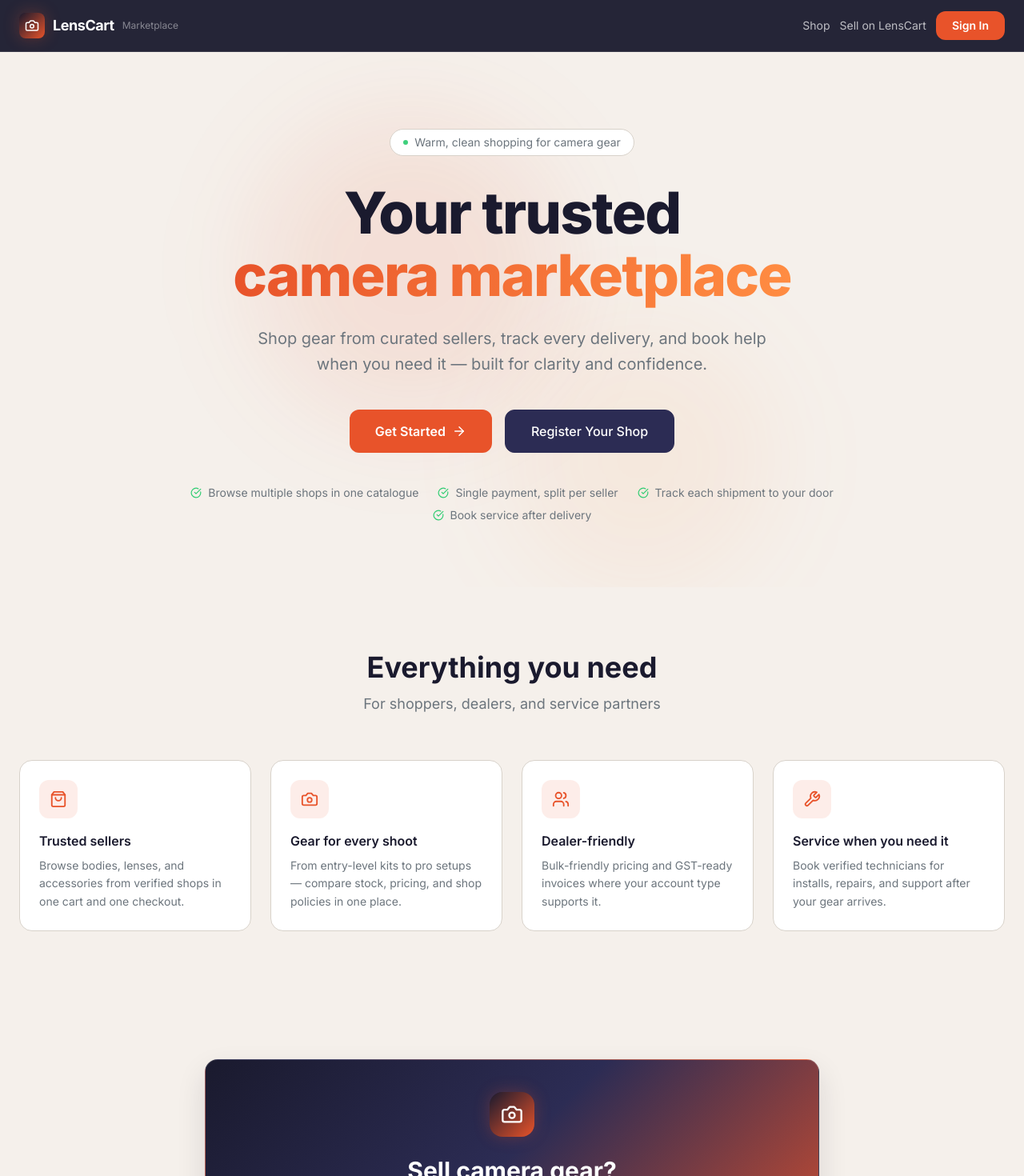
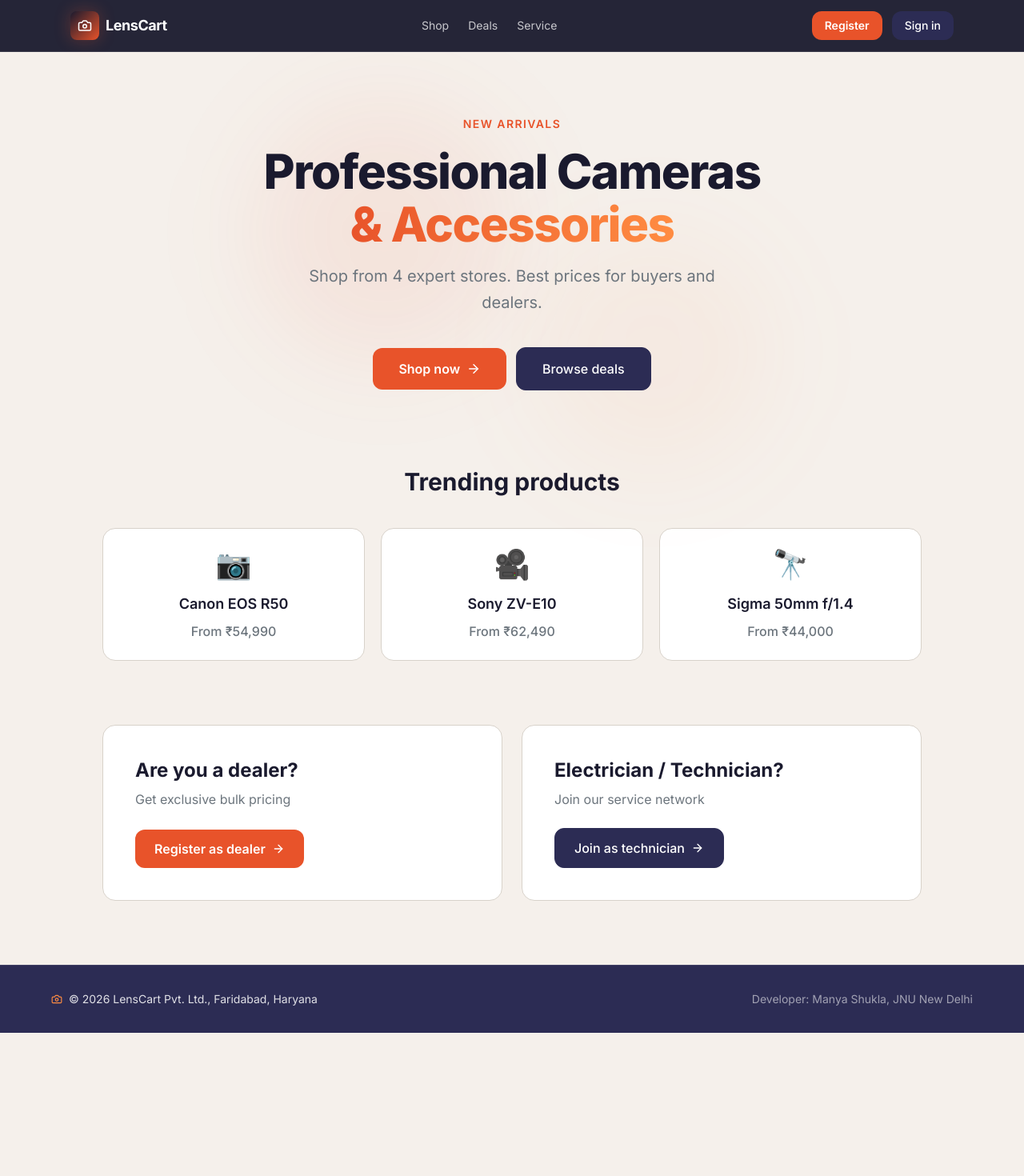
Before and after one commit to shukla-manya/evision-platform-, a Next.js app in the folder frontend-web/: page / in a window 1280 px wide. Shown: the top 1470 px of the page at 80% size. After the commit the page ends 1291 px from the top, so only its background shows below. Built offline with nearby package versions, Linux system fonts and the light colour scheme.

Commit message:
feat: update features and improve system performance

```diff
--- a/frontend-web/app/page.tsx
+++ b/frontend-web/app/page.tsx
@@ -1,137 +1,141 @@
 'use client';
+
 import Link from 'next/link';
-import { Camera, ShoppingBag, Wrench, Users, ArrowRight, CheckCircle } from 'lucide-react';
+import { Camera, ArrowRight } from 'lucide-react';
 
-const features = [
-  { icon: ShoppingBag, title: 'Trusted sellers', desc: 'Browse bodies, lenses, and accessories from verified shops in one cart and one checkout.' },
-  { icon: Camera, title: 'Gear for every shoot', desc: 'From entry-level kits to pro setups — compare stock, pricing, and shop policies in one place.' },
-  { icon: Users, title: 'Dealer-friendly', desc: 'Bulk-friendly pricing and GST-ready invoices where your account type supports it.' },
-  { icon: Wrench, title: 'Service when you need it', desc: 'Book verified technicians for installs, repairs, and support after your gear arrives.' },
-];
-
-const steps = [
-  'Browse multiple shops in one catalogue',
-  'Single payment, split per seller',
-  'Track each shipment to your door',
-  'Book service after delivery',
+const trending = [
+  { emoji: '📷', name: 'Canon EOS R50', price: 'From ₹54,990' },
+  { emoji: '🎥', name: 'Sony ZV-E10', price: 'From ₹62,490' },
+  { emoji: '🔭', name: 'Sigma 50mm f/1.4', price: 'From ₹44,000' },
 ];
 
 export default function HomePage() {
   return (
     <main className="min-h-screen bg-ev-bg overflow-x-hidden">
-      <nav className="ev-header z-50">
-        <div className="max-w-7xl mx-auto px-6 h-16 flex items-center justify-between">
-          <div className="flex items-center gap-2.5">
-            <div className="w-8 h-8 bg-gradient-primary rounded-lg flex items-center justify-center shadow-ev-glow">
+      <header className="ev-header z-50">
+        <div className="max-w-6xl mx-auto px-4 sm:px-6 h-16 flex items-center justify-between gap-3">
+          <Link href="/" className="flex items-center gap-2 shrink-0 min-w-0">
+            <div className="w-9 h-9 bg-gradient-primary rounded-lg flex items-center justify-center shadow-ev-glow shrink-0">
               <Camera size={18} className="text-white" />
             </div>
-            <span className="text-white font-bold text-lg tracking-tight">LensCart</span>
-            <span className="text-white/45 text-xs hidden sm:block">Marketplace</span>
-          </div>
-          <div className="flex items-center gap-3">
-            <Link href="/shop" className="text-white/70 hover:text-white text-sm transition-colors">
+            <span className="text-white font-bold text-lg tracking-tight truncate">LensCart</span>
+          </Link>
+
+          <nav
+            className="flex items-center gap-4 sm:gap-6 text-sm text-white/75 overflow-x-auto max-w-[55vw] sm:max-w-none no-scrollbar"
+            aria-label="Primary"
+          >
+            <Link href="/shop" className="hover:text-white whitespace-nowrap shrink-0 transition-colors">
               Shop
             </Link>
-            <Link href="/admin/register" className="text-white/70 hover:text-white text-sm transition-colors">
-              Sell on LensCart
+            <Link href="/#trending" className="hover:text-white whitespace-nowrap shrink-0 transition-colors">
+              Deals
             </Link>
-            <Link href="/login" className="ev-btn-primary text-sm py-2 px-5">
-              Sign In
+            <Link href="/login" className="hover:text-white whitespace-nowrap shrink-0 transition-colors">
+              Service
+            </Link>
+          </nav>
+
+          <div className="flex items-center gap-2 sm:gap-3 shrink-0">
+            <Link
+              href="/login"
+              className="text-white/90 text-sm font-medium px-3 py-2 rounded-lg hover:bg-white/10 transition-colors hidden xs:inline"
+            >
+              Sign in
+            </Link>
+            <Link href="/register" className="text-white/90 text-sm font-medium px-3 py-2 rounded-lg hover:bg-white/10 transition-colors sm:hidden">
+              Register
+            </Link>
+            <Link href="/login" className="text-white/90 text-sm font-medium px-3 py-2 rounded-lg hover:bg-white/10 transition-colors sm:hidden">
+              Sign in
+            </Link>
+            <Link href="/register" className="ev-btn-primary text-sm py-2 px-4 hidden sm:inline-flex">
+              Register
+            </Link>
+            <Link href="/login" className="ev-btn-secondary text-sm py-2 px-4 hidden sm:inline-flex border-0">
+              Sign in
             </Link>
           </div>
         </div>
-      </nav>
+      </header>
 
-      <section className="relative pt-24 pb-20 px-6 overflow-hidden">
+      <section className="relative px-4 sm:px-6 pt-16 pb-20 md:pt-20 md:pb-24">
         <div className="absolute inset-0 pointer-events-none">
-          <div className="absolute top-20 left-1/4 w-96 h-96 bg-ev-primary/10 rounded-full blur-3xl" />
-          <div className="absolute bottom-0 right-1/4 w-80 h-80 bg-ev-accent/8 rounded-full blur-3xl" />
+          <div className="absolute top-16 left-1/4 w-80 h-80 bg-ev-primary/8 rounded-full blur-3xl" />
+          <div className="absolute bottom-0 right-1/4 w-72 h-72 bg-ev-accent/6 rounded-full blur-3xl" />
         </div>
 
-        <div className="max-w-4xl mx-auto text-center relative z-10 animate-fade-in">
-          <div className="inline-flex items-center gap-2 bg-ev-surface border border-ev-border rounded-full px-4 py-1.5 text-sm text-ev-muted mb-8">
-            <span className="w-1.5 h-1.5 bg-ev-success rounded-full animate-pulse" />
-            Warm, clean shopping for camera gear
-          </div>
-
-          <h1 className="text-5xl md:text-7xl font-extrabold tracking-tight mb-6 leading-[1.08]">
-            <span className="text-ev-text">Your trusted</span>
+        <div className="max-w-3xl mx-auto text-center relative z-10">
+          <p className="text-ev-primary font-semibold text-sm uppercase tracking-widest mb-4">New arrivals</p>
+          <h1 className="text-4xl sm:text-5xl md:text-6xl font-extrabold text-ev-text tracking-tight leading-[1.1] mb-4">
+            Professional Cameras
             <br />
-            <span className="gradient-text">camera marketplace</span>
+            <span className="gradient-text">&amp; Accessories</span>
           </h1>
-
-          <p className="text-ev-muted text-lg md:text-xl max-w-2xl mx-auto mb-10 leading-relaxed">
-            Shop gear from curated sellers, track every delivery, and book help when you need it — built for clarity and confidence.
+          <p className="text-ev-muted text-lg md:text-xl max-w-xl mx-auto mb-10 leading-relaxed">
+            Shop from 4 expert stores. Best prices for buyers and dealers.
           </p>
-
-          <div className="flex flex-col sm:flex-row gap-4 justify-center">
-            <Link href="/register" className="ev-btn-primary flex items-center justify-center gap-2 text-base py-3.5 px-8">
-              Get Started <ArrowRight size={18} />
+          <div className="flex flex-col sm:flex-row gap-3 justify-center items-stretch sm:items-center">
+            <Link href="/shop" className="ev-btn-primary inline-flex items-center justify-center gap-2 text-base py-3.5 px-8">
+              Shop now <ArrowRight size={18} />
             </Link>
-            <Link href="/admin/register" className="ev-btn-secondary flex items-center justify-center gap-2 text-base py-3.5 px-8">
-              Register Your Shop
+            <Link
+              href="/#trending"
+              className="ev-btn-secondary inline-flex items-center justify-center gap-2 text-base py-3.5 px-8"
+            >
+              Browse deals
             </Link>
           </div>
+        </div>
+      </section>
 
-          <div className="flex flex-wrap gap-x-6 gap-y-2 justify-center mt-10">
-            {steps.map((step, i) => (
-              <div key={i} className="flex items-center gap-2 text-ev-muted text-sm">
-                <CheckCircle size={14} className="text-ev-success shrink-0" />
-                {step}
-              </div>
+      <section id="trending" className="px-4 sm:px-6 pb-20 scroll-mt-20">
+        <div className="max-w-5xl mx-auto">
+          <h2 className="text-2xl md:text-3xl font-bold text-ev-text text-center mb-10">Trending products</h2>
+          <div className="grid grid-cols-1 sm:grid-cols-3 gap-5">
+            {trending.map((item) => (
+              <Link
+                key={item.name}
+                href="/shop"
+                className="ev-card p-6 text-center hover:border-ev-primary/40 hover:shadow-ev-md transition-all duration-300 group"
+              >
+                <div className="text-4xl mb-4" aria-hidden>
+                  {item.emoji}
+                </div>
+                <h3 className="text-ev-text font-semibold text-lg mb-2 group-hover:text-ev-primary transition-colors">{item.name}</h3>
+                <p className="text-ev-muted font-medium">{item.price}</p>
+              </Link>
             ))}
           </div>
         </div>
       </section>
 
-      <section className="py-20 px-6">
-        <div className="max-w-7xl mx-auto">
-          <div className="text-center mb-14">
-            <h2 className="text-3xl md:text-4xl font-bold text-ev-text mb-3">
-              Everything you need
-            </h2>
-            <p className="text-ev-muted text-lg">For shoppers, dealers, and service partners</p>
+      <section className="px-4 sm:px-6 pb-20">
+        <div className="max-w-5xl mx-auto grid grid-cols-1 md:grid-cols-2 gap-6">
+          <div className="ev-card p-8 md:p-10 bg-ev-surface border-ev-border flex flex-col items-start">
+            <h2 className="text-xl md:text-2xl font-bold text-ev-text mb-2">Are you a dealer?</h2>
+            <p className="text-ev-muted text-sm md:text-base mb-6 flex-1">Get exclusive bulk pricing</p>
+            <Link href="/register?role=dealer" className="ev-btn-primary inline-flex items-center gap-2">
+              Register as dealer <ArrowRight size={16} />
+            </Link>
           </div>
-          <div className="grid grid-cols-1 sm:grid-cols-2 lg:grid-cols-4 gap-6">
-            {features.map(({ icon: Icon, title, desc }) => (
-              <div key={title} className="ev-card p-6 hover:border-ev-primary/40 hover:shadow-ev-md transition-all duration-300 group">
-                <div className="w-12 h-12 bg-ev-primary/10 rounded-xl flex items-center justify-center mb-4 group-hover:bg-ev-primary/18 transition-colors">
-                  <Icon size={22} className="text-ev-primary" />
-                </div>
-                <h3 className="text-ev-text font-semibold mb-2">{title}</h3>
-                <p className="text-ev-muted text-sm leading-relaxed">{desc}</p>
-              </div>
-            ))}
-          </div>
-        </div>
-      </section>
-
-      <section className="py-20 px-6">
-        <div className="max-w-3xl mx-auto">
-          <div className="rounded-2xl border border-white/15 p-10 text-center bg-gradient-ev shadow-ev-lg text-white">
-            <div className="w-14 h-14 bg-gradient-primary rounded-2xl flex items-center justify-center mx-auto mb-6 shadow-ev-glow">
-              <Camera size={28} className="text-white" />
-            </div>
-            <h2 className="text-3xl font-bold text-white mb-3">Sell camera gear?</h2>
-            <p className="text-white/80 mb-8 text-lg">
-              Join LensCart as a shop admin, list your catalogue, and reach buyers with a clean storefront experience.
-            </p>
-            <Link href="/admin/register" className="ev-btn-primary inline-flex items-center gap-2 text-base py-3.5 px-8">
-              Apply to Join <ArrowRight size={18} />
+          <div className="ev-card p-8 md:p-10 bg-ev-surface border-ev-border flex flex-col items-start">
+            <h2 className="text-xl md:text-2xl font-bold text-ev-text mb-2">Electrician / Technician?</h2>
+            <p className="text-ev-muted text-sm md:text-base mb-6 flex-1">Join our service network</p>
+            <Link href="/register?role=electrician" className="ev-btn-secondary inline-flex items-center gap-2">
+              Join as technician <ArrowRight size={16} />
             </Link>
           </div>
         </div>
       </section>
 
       <footer className="ev-footer-bar">
-        <div className="max-w-7xl mx-auto flex flex-col sm:flex-row items-center justify-between gap-4 text-sm">
-          <div className="flex items-center gap-2">
-            <Camera size={14} className="text-ev-primary-light shrink-0" />
-            <span>© 2024 LensCart Pvt. Ltd., Faridabad, Haryana</span>
+        <div className="max-w-6xl mx-auto flex flex-col sm:flex-row items-center justify-between gap-3 text-sm text-center sm:text-left">
+          <div className="flex items-center justify-center gap-2 text-white/85">
+            <Camera size={14} className="text-ev-primary-light shrink-0" aria-hidden />
+            <span>© {new Date().getFullYear()} LensCart Pvt. Ltd., Faridabad, Haryana</span>
           </div>
-          <div className="flex gap-6 text-white/60">
-            <span>Developer: Manya Shukla, JNU New Delhi</span>
-          </div>
+          <span className="text-white/55 text-xs sm:text-sm">Developer: Manya Shukla, JNU New Delhi</span>
         </div>
       </footer>
     </main>
```
